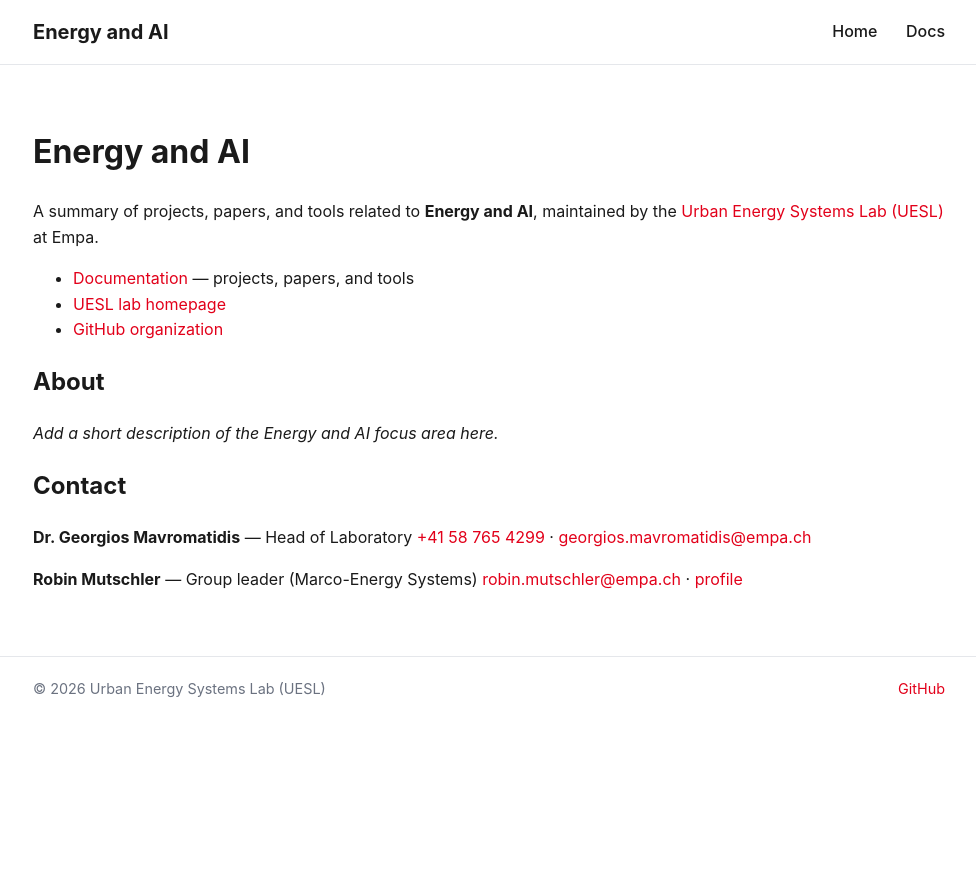
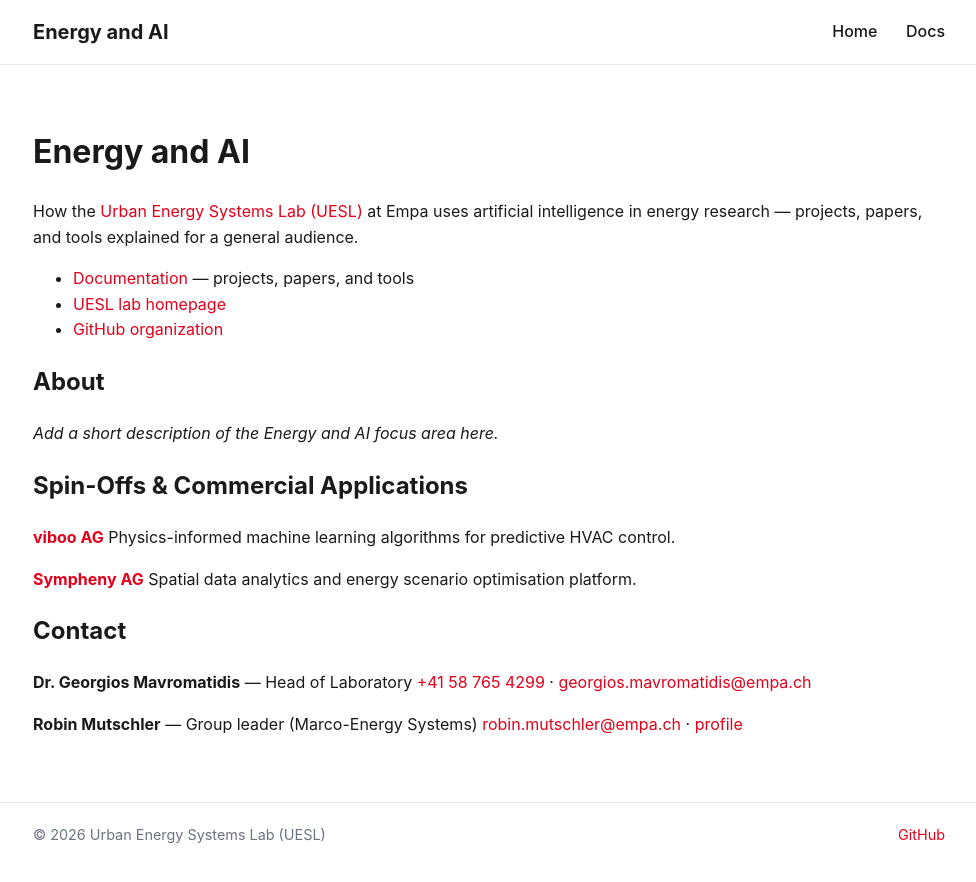
Before and after one commit to uesl-empa/energy-and-AI, a Jekyll site: the page built from index.md, in a window 1280 px wide. Shown: the top 882 px of the page, without its empty margins (151-1127 px from the left). Built offline with Jekyll 4.4.1, drawn with Linux system fonts in a browser that asks for light colours.

Commit message:
Reframe homepage for a general audience, add spin-offs section
Homepage copy now explicitly states the goal: explaining UESL's
AI-related energy work to people outside the lab. Adds a
Spin-Offs & Commercial Applications section (viboo AG, Sympheny AG).

Co-Authored-By: Claude Sonnet 5 <noreply@anthropic.com>

```diff
--- a/_config.yml
+++ b/_config.yml
@@ -1,7 +1,8 @@
 title: Energy and AI
 tagline: Urban Energy Systems Lab (UESL)
 description: >-
-  Research at the intersection of urban energy systems and artificial intelligence.
+  How UESL uses artificial intelligence in energy research — projects, papers, and tools
+  explained for a general audience.
 baseurl: "/energy-and-AI"
 url: "https://uesl-empa.github.io"
 
--- a/index.md
+++ b/index.md
@@ -5,8 +5,8 @@ title: Home
 
 # Energy and AI
 
-A summary of projects, papers, and tools related to **Energy and AI**, maintained by the
-[Urban Energy Systems Lab (UESL)](https://www.empa.ch/web/s313) at Empa.
+How the [Urban Energy Systems Lab (UESL)](https://www.empa.ch/web/s313) at Empa uses artificial
+intelligence in energy research — projects, papers, and tools explained for a general audience.
 
 - [Documentation]({{ '/docs/' | relative_url }}) — projects, papers, and tools
 - [UESL lab homepage](https://www.empa.ch/web/s313)
@@ -16,6 +16,14 @@ A summary of projects, papers, and tools related to **Energy and AI**, maintaine
 
 _Add a short description of the Energy and AI focus area here._
 
+## Spin-Offs & Commercial Applications
+
+**[viboo AG](https://viboo.io)**
+Physics-informed machine learning algorithms for predictive HVAC control.
+
+**[Sympheny AG](https://sympheny.com)**
+Spatial data analytics and energy scenario optimisation platform.
+
 ## Contact
 
 **Dr. Georgios Mavromatidis** — Head of Laboratory
```
